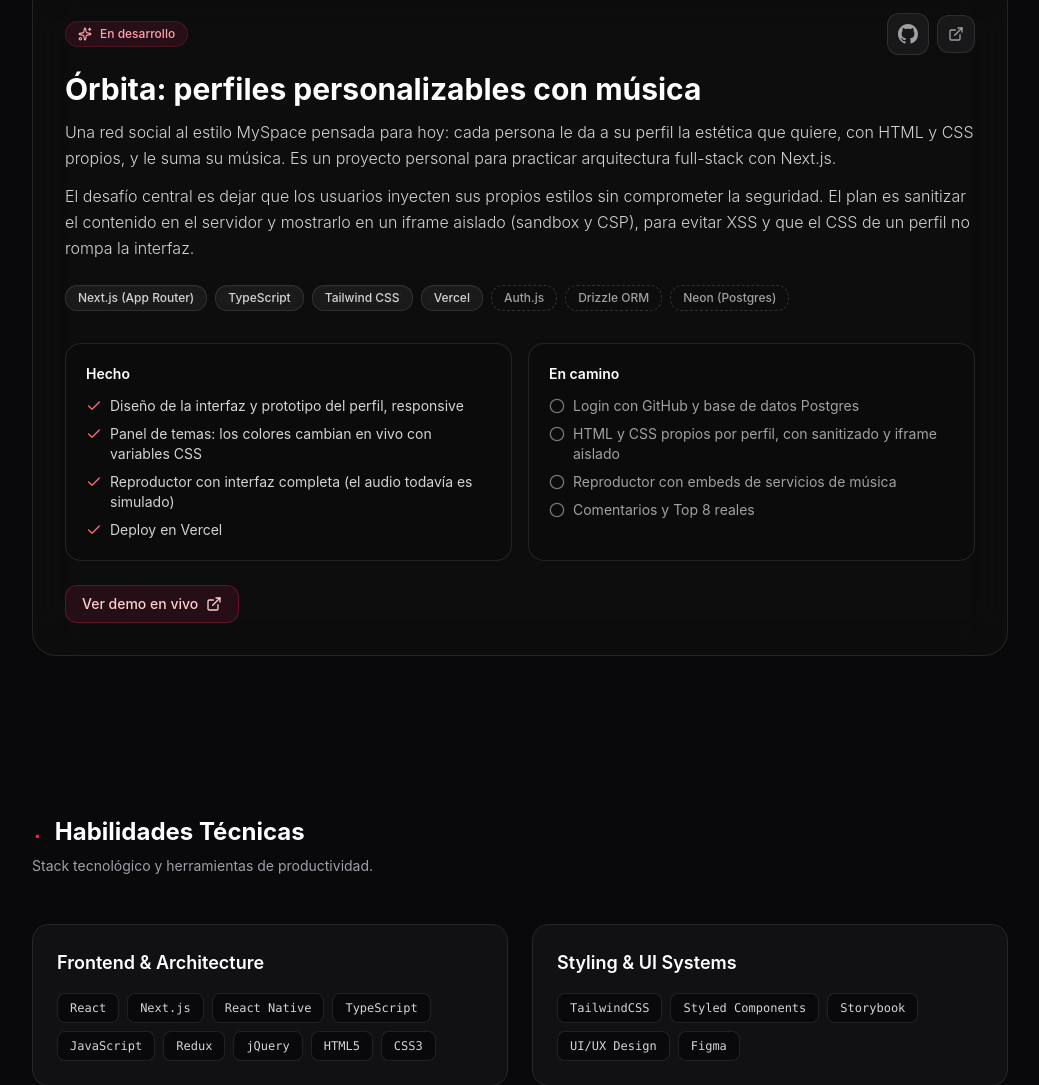
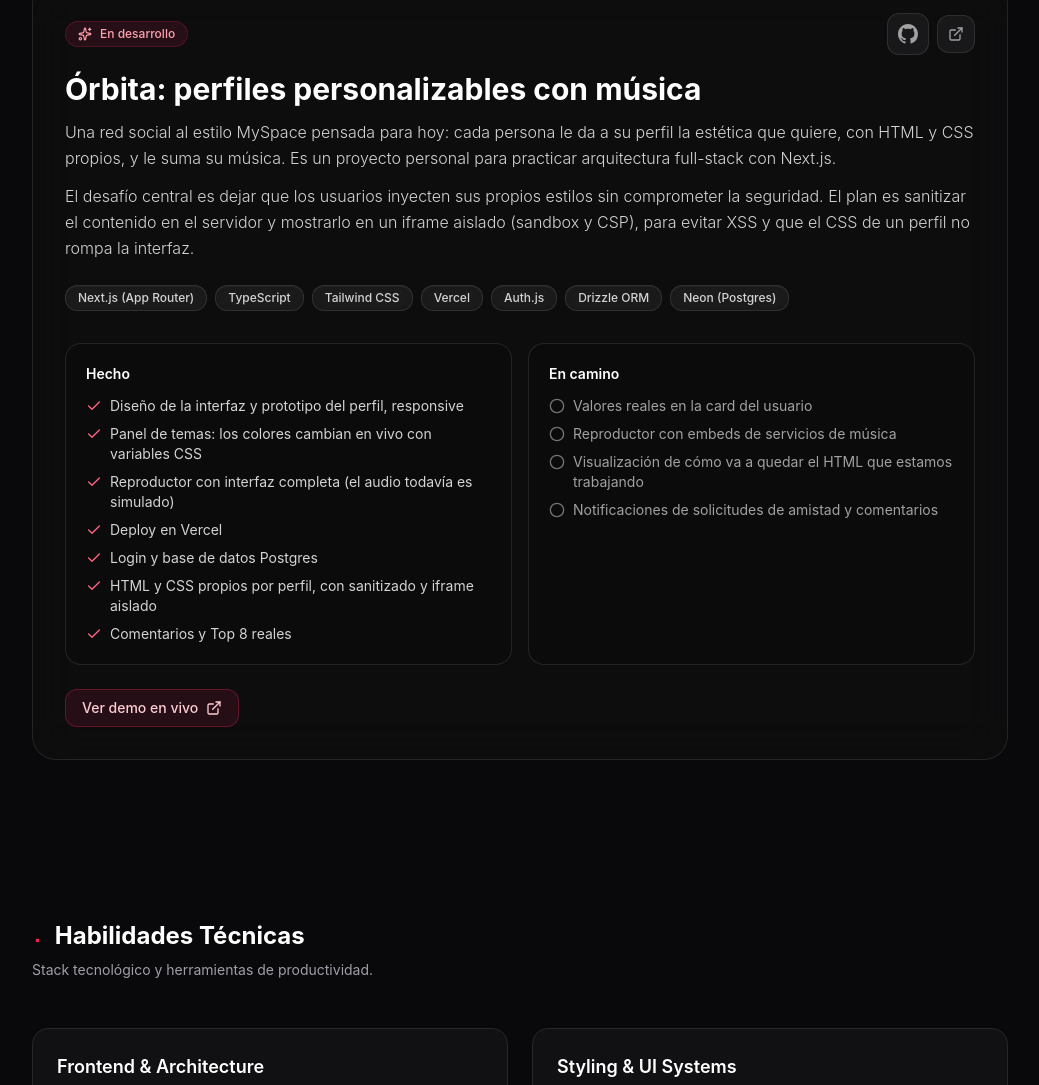
Before and after one commit to GabrielaLescano/Portfolio, an Astro site: page / in a window 1280 px wide. Shown: the part 2227-3312 px from the top of the page, without its empty margins (120-1159 px from the left). Built offline with nearby package versions, Linux system fonts and the light colour scheme; Astro itself is replaced by a stand-in of ours.

Commit message:
chore: update orbita project info

```diff
--- a/src/components/Projects.tsx
+++ b/src/components/Projects.tsx
@@ -4,21 +4,24 @@ import { GithubIcon } from '../assets/icons/GithubIcon';
 const DEMO_URL = 'https://orbita-me.vercel.app';
 const REPO_URL = 'https://github.com/GabrielaLescano/orbita';
 
-const STACK_ACTUAL = ['Next.js (App Router)', 'TypeScript', 'Tailwind CSS', 'Vercel'];
-const STACK_PROXIMO = ['Auth.js', 'Drizzle ORM', 'Neon (Postgres)'];
+const STACK_ACTUAL = ['Next.js (App Router)', 'TypeScript', 'Tailwind CSS', 'Vercel', 'Auth.js', 'Drizzle ORM', 'Neon (Postgres)'];
+//const STACK_PROXIMO = [""];
 
 const HECHO = [
   'Diseño de la interfaz y prototipo del perfil, responsive',
   'Panel de temas: los colores cambian en vivo con variables CSS',
   'Reproductor con interfaz completa (el audio todavía es simulado)',
   'Deploy en Vercel',
+  'Login y base de datos Postgres',
+  'HTML y CSS propios por perfil, con sanitizado y iframe aislado',
+  'Comentarios y Top 8 reales',
 ];
 
 const EN_CAMINO = [
-  'Login con GitHub y base de datos Postgres',
-  'HTML y CSS propios por perfil, con sanitizado y iframe aislado',
+  'Valores reales en la card del usuario',
   'Reproductor con embeds de servicios de música',
-  'Comentarios y Top 8 reales',
+  'Visualización de cómo va a quedar el HTML que estamos trabajando',
+  'Notificaciones de solicitudes de amistad y comentarios',
 ];
 
 export const Projects: React.FC = () => {
@@ -90,7 +93,7 @@ export const Projects: React.FC = () => {
                 {tech}
               </span>
             ))}
-            {STACK_PROXIMO.map((tech) => (
+            {/* {STACK_PROXIMO.map((tech) => (
               <span
                 key={tech}
                 title="Próximamente"
@@ -98,7 +101,7 @@ export const Projects: React.FC = () => {
               >
                 {tech}
               </span>
-            ))}
+            ))} */}
           </div>
 
           <div className="mt-8 grid grid-cols-1 sm:grid-cols-2 gap-4">
```
Also changed, not shown: 2 other files.
